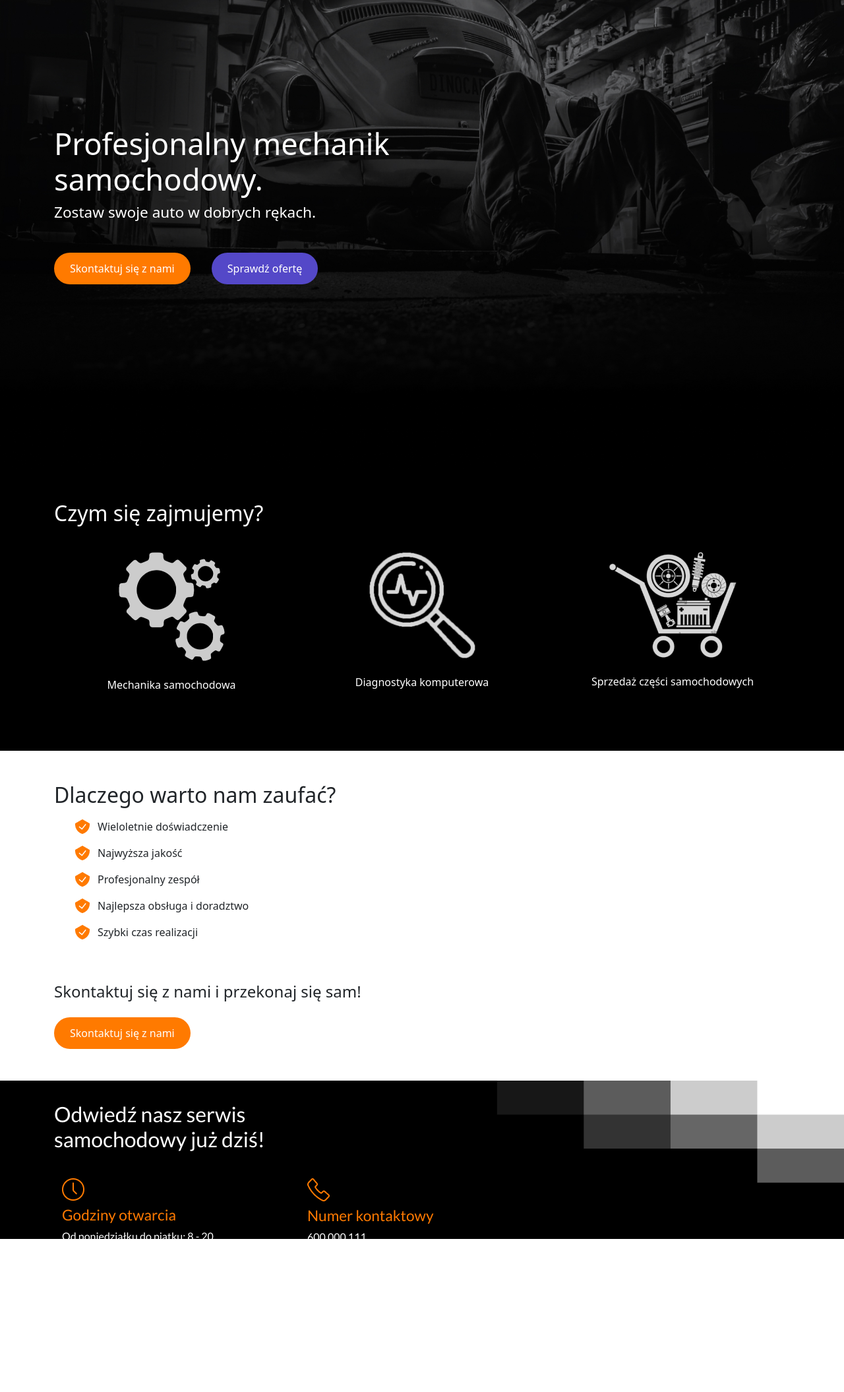
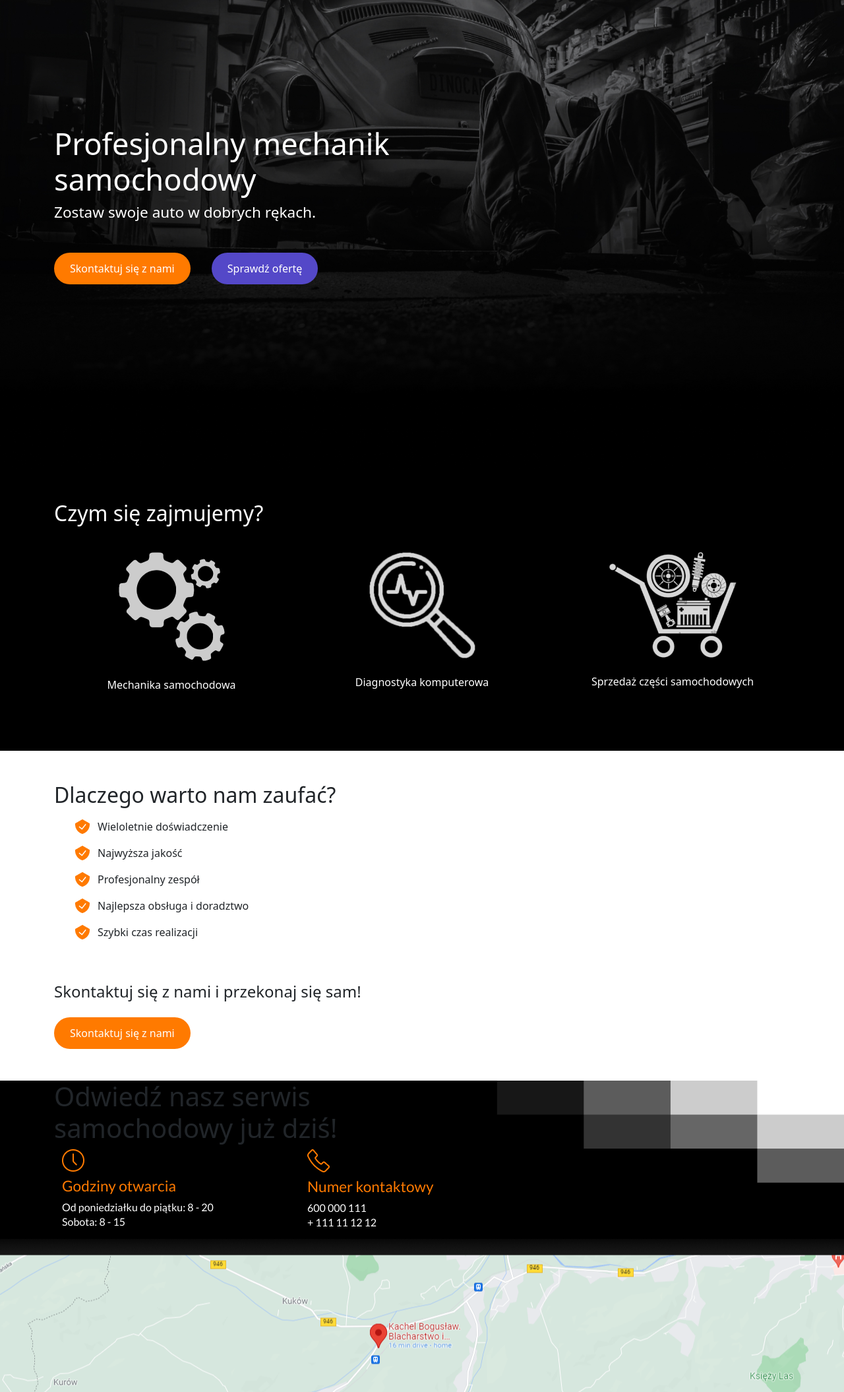
Before and after one commit to tlbz/warsztat, a plain HTML site: page index.html in a window 1280 px wide. Shown: the part 89-2199 px from the top of the page at 66% size. Before the commit the page ends 2013 px from the top, so only its background shows below. Drawn offline with Linux system fonts and the light colour scheme.

Commit message:
Update index.html

```diff
--- a/index.html
+++ b/index.html
@@ -33,7 +33,7 @@
                         <a class="nav-link text-white" aria-current="page" href="#">Oferta</a>
                     </li>
                 </ul>
-                <a href="#" class="main-btn visible-xs">Kontakt</a>
+                <a href="#" class="main-btn">Kontakt</a>
             </div>
         </div>
     </nav>
@@ -44,7 +44,7 @@
             <div class="row">
                 <div class="col">
                     <h1>Profesjonalny mechanik
-                        samochodowy.</h1>
+                        samochodowy</h1>
                         <h3>Zostaw swoje auto w dobrych rękach.</h3>
                         <div class="btn-group">
                         <a href="#" class="main-btn">Skontaktuj się z nami</a>
@@ -99,7 +99,7 @@
         </section>
         <section class="footer banner-image">
           <div class="container">
-              <h1 class="h2-footer">Odwiedź nasz serwis <br/>
+              <h1 class="h1-footer">Odwiedź nasz serwis <br/>
                 samochodowy już dziś!</h1>
                 <div class="container">
                   <div class="row">
@@ -118,8 +118,8 @@
                     </div>
           </div>
         </section>
-        <!-- <div class=""><a href="https://www.google.com/maps/dir//Kachel+Bogus%C5%82aw.+Blacharstwo+i+mechanika+samochodowa,+34-205+Stryszawa;+20b/data=!4m6!4m5!1m1!4e2!1m2!1m1!1s0x47167fbaea51a74d:0xe1f21fc1faf50eaa?sa=X&ved=2ahUKEwjrvMmQvfrzAhXG-ioKHZ1rCtQQ48ADegQIAhAU" style="display: block;" class="footer-img" alt="..."></a></div>
-    <script src="js/bootstrap.bundle.min.js"></script> -->
+        <a href="https://www.google.com/maps/dir//Kachel+Bogus%C5%82aw.+Blacharstwo+i+mechanika+samochodowa,+34-205+Stryszawa;+20b/data=!4m6!4m5!1m1!4e2!1m2!1m1!1s0x47167fbaea51a74d:0xe1f21fc1faf50eaa?sa=X&ved=2ahUKEwjrvMmQvfrzAhXG-ioKHZ1rCtQQ48ADegQIAhAU" style="display: block;" class="footer-img" alt="..."></a>
+    <script src="js/bootstrap.bundle.min.js"></script>
 </body>
 
 </html>
```
